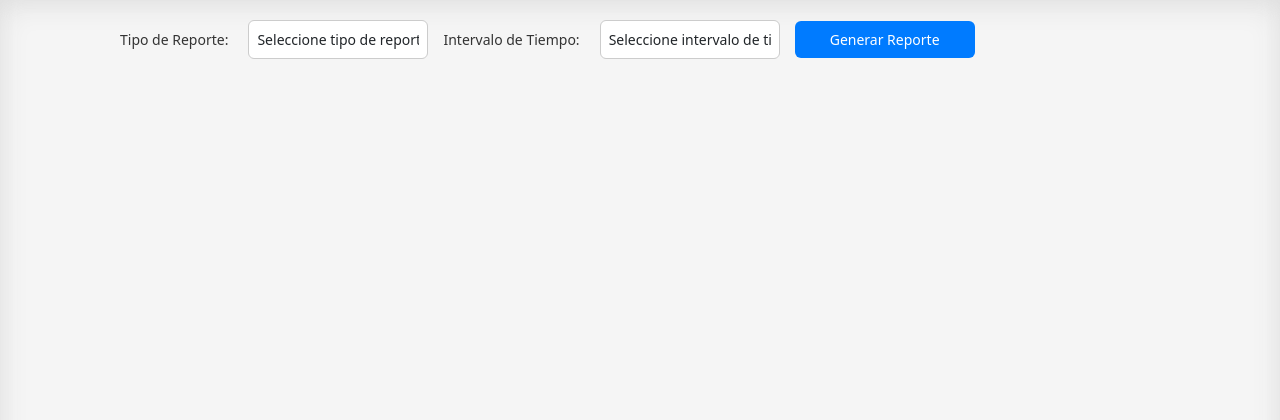
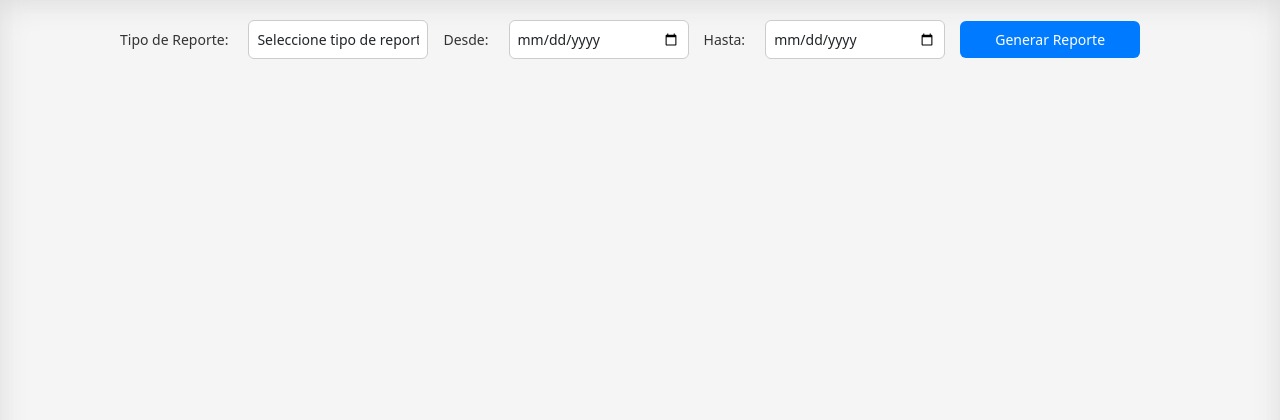
Before and after one commit to jmcoronelr/IS2_Django, a Django app: page /reportes/ in a window 1280 px wide. Shown: the top 420 px of the page. Run offline with Django 5.2, Linux system fonts and the light colour scheme; data comes from the database, SQL or seed files in the repository.

Commit message:
Update reportes_home.html

```diff
--- a/myproject/reportes/templates/reportes/reportes_home.html
+++ b/myproject/reportes/templates/reportes/reportes_home.html
@@ -171,13 +171,6 @@ Reportes
     <label for="report-type">Tipo de Reporte:</label>
     <select id="report-type" class="form-control">
       <option value="" disabled selected>Seleccione tipo de reporte</option>
-      <optgroup label="Reportes de Categorías">
-        <option value="most_visited">Categorías más visitadas</option>
-        <option value="most_shared">Categorías más compartidas</option>
-      </optgroup>
-      <optgroup label="Reportes de Usuarios">
-        <option value="top_contributors">Usuarios con más contribuciones</option>
-      </optgroup>
       <optgroup label="Reportes de Publicaciones">
         <option value="revision_time">Tiempo de Revisión</option>
         <option value="approved_posts">Publicaciones aprobadas</option>
@@ -188,23 +181,13 @@ Reportes
       </optgroup>
     </select>
 
-    <!-- Intervalo de Tiempo -->
-    <label for="time-interval">Intervalo de Tiempo:</label>
-    <select id="time-interval" class="form-control">
-      <option value="" disabled selected>Seleccione intervalo de tiempo</option>
-      <option value="year">Año</option>
-      <option value="month">Mes</option>
-      <option value="week">Semanas</option>
-      <option value="custom">Personalizado</option>
-    </select>
 
     <!-- Campos para rango de fechas personalizado -->
-    <label for="start-date" class="hidden date-label">Desde:</label>
-    <input type="date" id="start-date" class="form-control hidden">
+    <label for="start-date" class="date-label">Desde:</label>
+    <input type="date" id="start-date" class="form-control">
 
-    <label for="end-date" class="hidden date-label">Hasta:</label>
-    <input type="date" id="end-date" class="form-control hidden">
-
+    <label for="end-date" class="date-label">Hasta:</label>
+    <input type="date" id="end-date" class="form-control">
     <!-- Botón de Generar -->
     <button id="generate-report" class="btn btn-primary">Generar Reporte</button>
   </div>
@@ -227,24 +210,19 @@ Reportes
 
 <script>
   // Mostrar campos de fecha solo cuando se selecciona "Personalizado"
-  document.getElementById('time-interval').addEventListener('change', function() {
+  document.addEventListener('DOMContentLoaded', function() {
   const startDate = document.getElementById('start-date');
   const endDate = document.getElementById('end-date');
   const startDateLabel = document.querySelector('label[for="start-date"]');
   const endDateLabel = document.querySelector('label[for="end-date"]');
 
-    if (this.value === 'custom') {
+  // Mostrar los campos de fecha al cargar la página
   startDate.classList.remove('hidden');
   endDate.classList.remove('hidden');
   startDateLabel.classList.remove('hidden');
   endDateLabel.classList.remove('hidden');
-    } else {
-      startDate.classList.add('hidden');
-      endDate.classList.add('hidden');
-      startDateLabel.classList.add('hidden');
-      endDateLabel.classList.add('hidden');
-    }
 });
+
 
   // Event Listener para el botón de generar reporte
   document.getElementById('generate-report').addEventListener('click', function() {
```
Lines whose indentation alone changed are shown as unchanged.
